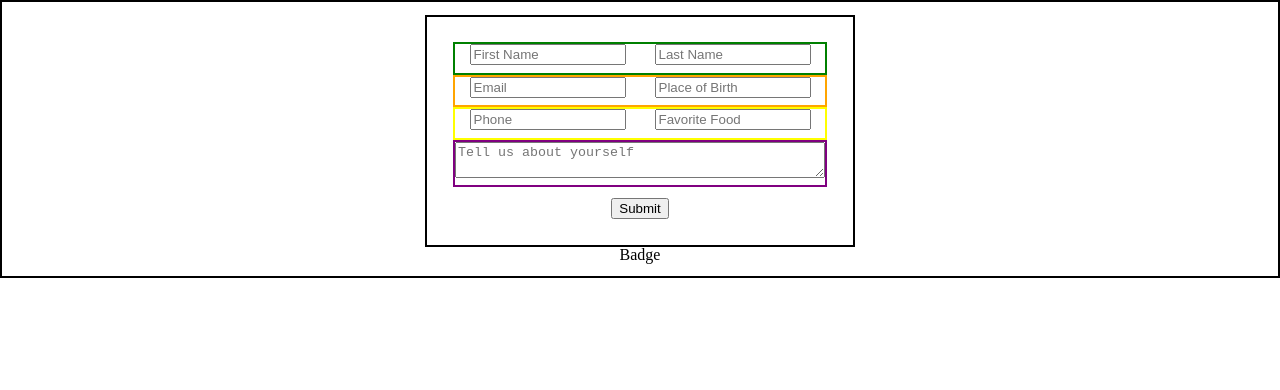
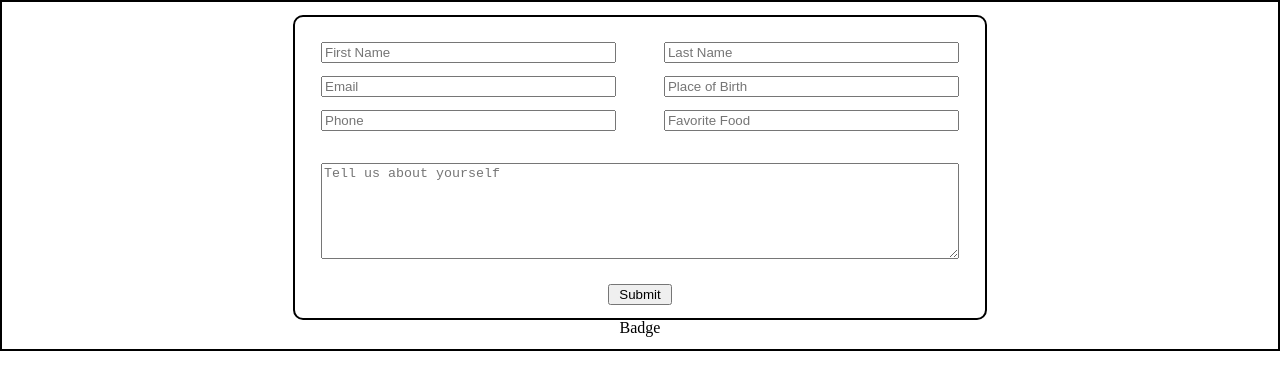
Before and after one commit to zacharybaca/name-badge, a React (Vite) app: page / in a window 1280 px wide. Shown: the top 390 px of the page. Built offline with nearby package versions, Linux system fonts and the light colour scheme.

Commit message:
form styled

```diff
--- a/src/components/BadgeForm.jsx
+++ b/src/components/BadgeForm.jsx
@@ -1,13 +1,16 @@
 
 import "./badge-form.css";
 export default function BadgeForm() {
+
+
     return (
-            <form id="badge-form">
+            <form id="badge-form" name="badge">
                 <div id="name-container">
                     <input
                         type="text"
                         id="first-name"
                         name="firstName"
+                        minLength="3"
                         placeholder="First Name"
                     />
 
@@ -15,6 +18,7 @@ export default function BadgeForm() {
                         type="text"
                         id="last-name"
                         name="lastName"
+                        minLength="3"
                         placeholder="Last Name"
                     />
                 </div>
@@ -24,6 +28,7 @@ export default function BadgeForm() {
                         type="email"
                         id="email"
                         name="email"
+                        minLength="3"
                         placeholder="Email"
                     />
 
@@ -31,6 +36,7 @@ export default function BadgeForm() {
                         type="text"
                         id="birthplace"
                         name="birthplace"
+                        minLength="3"
                         placeholder="Place of Birth"
                     />
                 </div>
@@ -40,6 +46,7 @@ export default function BadgeForm() {
                         type="tel"
                         id="phone"
                         name="phone"
+                        minLength="3"
                         placeholder="Phone"
                     />
 
@@ -47,18 +54,22 @@ export default function BadgeForm() {
                         type="text"
                         id="food"
                         name="food"
+                        minLength="3"
                         placeholder="Favorite Food"
                     />
                 </div>
 
                 <div id="about-container">
                     <textarea
+                        rows="6"
+                        cols="50"
+                        minLength="3"
                         placeholder="Tell us about yourself"
                     />
                 </div>
 
                 <div id="button-container">
-                    <button> Submit</button>
+                    <button type="submit">Submit</button>
                 </div>
 
 
--- a/src/components/badge-form.css
+++ b/src/components/badge-form.css
@@ -1,39 +1,40 @@
 #badge-form {
     display: flex;
     flex-direction: column;
+    padding-top: 2%;
+    padding-left: 2%;
+    padding-right: 2%;
+    width: 50%;
     border: 2px solid black;
-    padding: 2%;
+    border-radius: 10px;
 }
 
 #name-container {
     display: flex;
-    justify-content: space-around;
+    justify-content: space-between;
     padding-bottom: 2%;
     max-width: 100%;
-    border: 2px solid green;
 }
 
 #personal-info-container {
     display: flex;
-    justify-content: space-around;
+    justify-content: space-between;
     padding-bottom: 2%;
     max-width: 100%;
-    border: 2px solid orange;
 }
 
 #other-info-container {
     display: flex;
-    justify-content: space-around;
+    justify-content: space-between;
     padding-bottom: 2%;
     max-width: 100%;
-    border: 2px solid yellow;
 }
 
 #about-container {
     display: flex;
+    padding-top: 3%;
     padding-bottom: 2%;
     max-width: 100%;
-    border: 2px solid purple;
 }
 
 #about-container textarea {
@@ -44,10 +45,19 @@
     display: flex;
     justify-content: center;
     max-width: 100%;
-    padding-top: 3%;
+    padding-top: 2%;
+    padding-bottom: 2%;
+}
+
+#button-container > button {
+    width: 10%;
+}
+
+button:hover {
+    cursor: pointer;
 }
 
 input[type="text"], input[type="email"], input[type="tel"] {
-    width: 40%;
+    width: 45%;
 
 }
```
